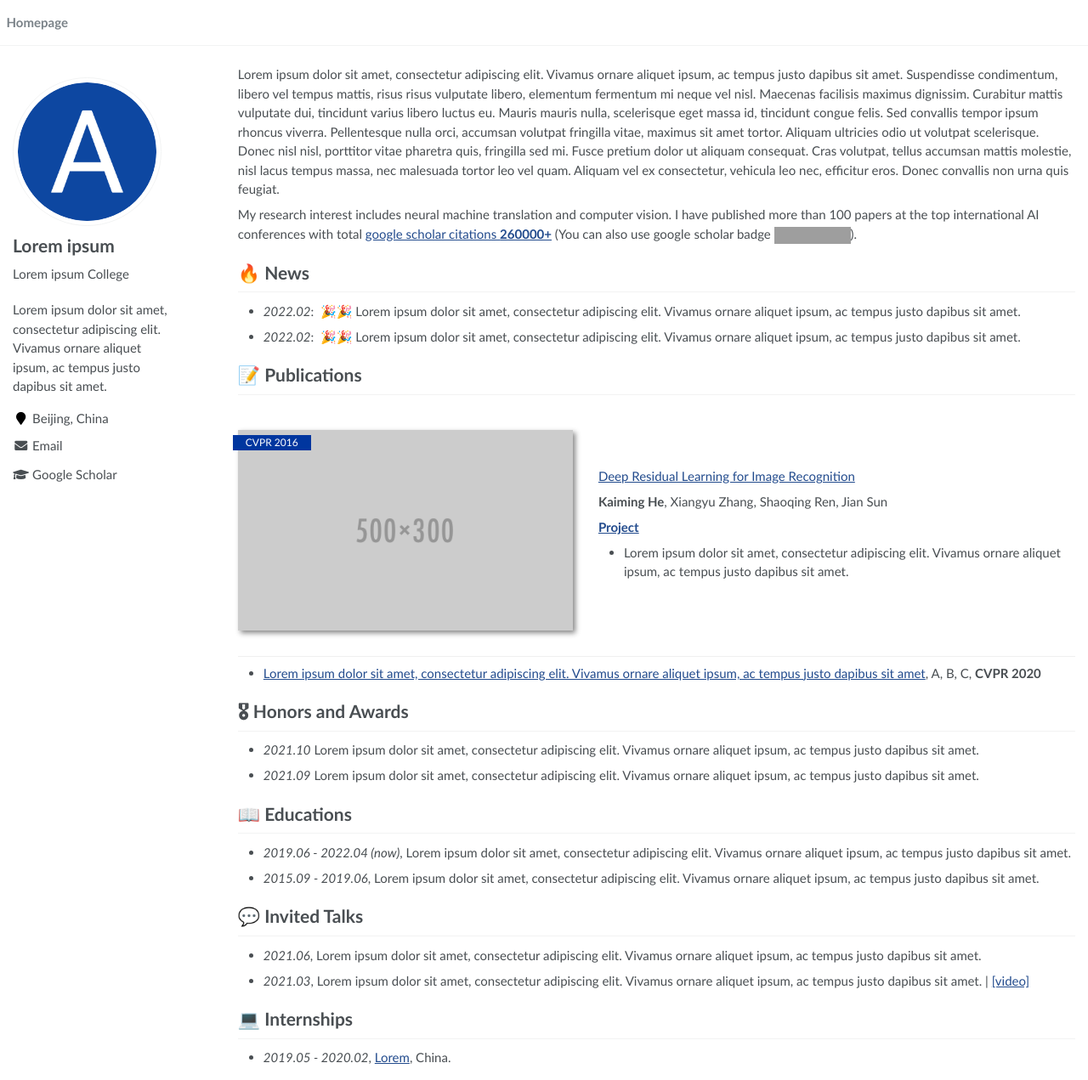
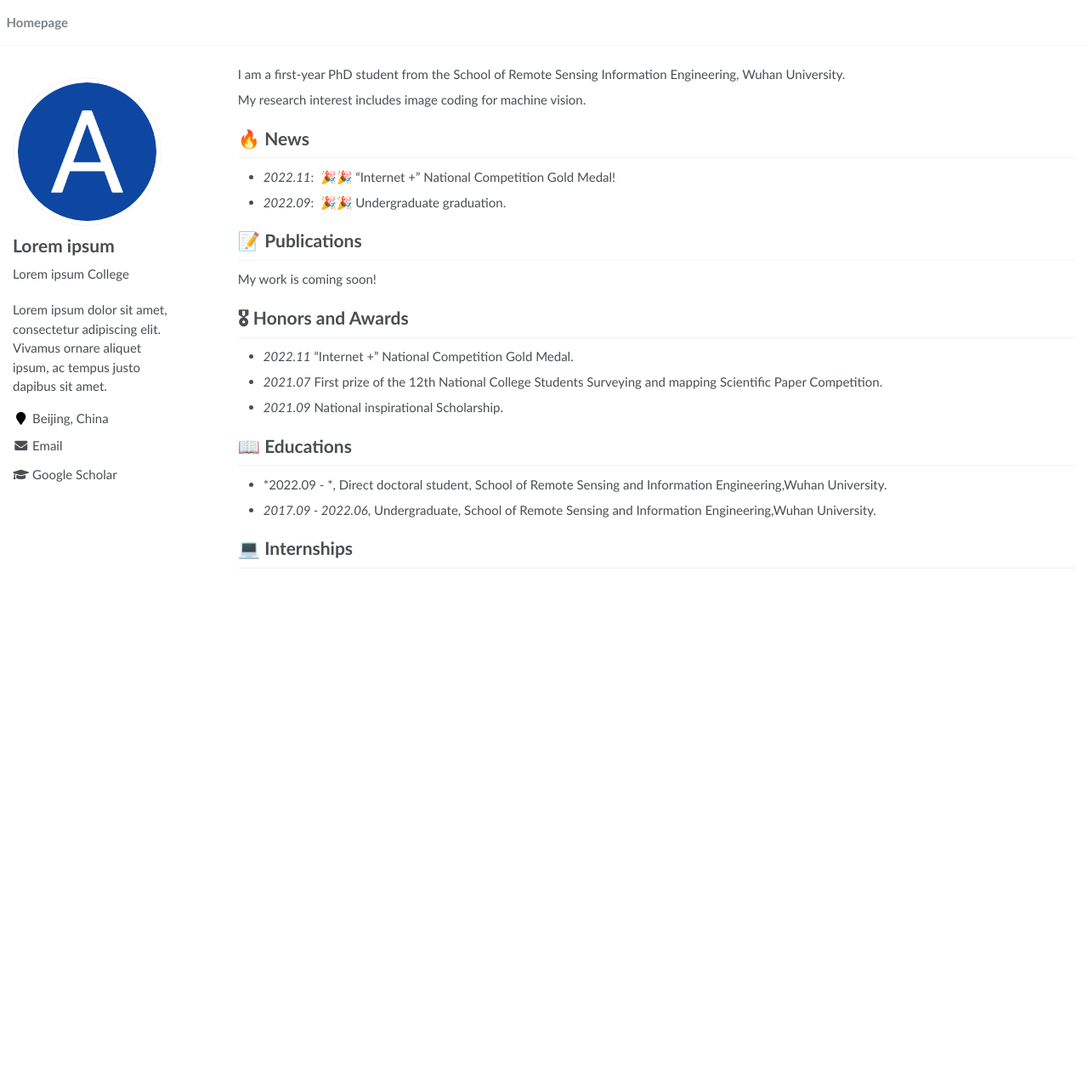
Before and after one commit to RayeRen/acad-homepage.github.io, a Jekyll site: the page built from _pages/about.md, in a window 1280 px wide and 1271 px high. Shown: the whole window at 85% size. Built offline with Jekyll 4.4.1, drawn with Linux system fonts in a browser that asks for light colours; grey boxes are pictures that could not be loaded.

Commit message:
Update about.md

```diff
--- a/_pages/about.md
+++ b/_pages/about.md
@@ -17,42 +17,27 @@ redirect_from:
 
 <span class='anchor' id='about-me'></span>
 
-Lorem ipsum dolor sit amet, consectetur adipiscing elit. Vivamus ornare aliquet ipsum, ac tempus justo dapibus sit amet. Suspendisse condimentum, libero vel tempus mattis, risus risus vulputate libero, elementum fermentum mi neque vel nisl. Maecenas facilisis maximus dignissim. Curabitur mattis vulputate dui, tincidunt varius libero luctus eu. Mauris mauris nulla, scelerisque eget massa id, tincidunt congue felis. Sed convallis tempor ipsum rhoncus viverra. Pellentesque nulla orci, accumsan volutpat fringilla vitae, maximus sit amet tortor. Aliquam ultricies odio ut volutpat scelerisque. Donec nisl nisl, porttitor vitae pharetra quis, fringilla sed mi. Fusce pretium dolor ut aliquam consequat. Cras volutpat, tellus accumsan mattis molestie, nisl lacus tempus massa, nec malesuada tortor leo vel quam. Aliquam vel ex consectetur, vehicula leo nec, efficitur eros. Donec convallis non urna quis feugiat.
+I am a first-year PhD student from the School of Remote Sensing Information Engineering, Wuhan University.
 
-My research interest includes neural machine translation and computer vision. I have published more than 100 papers at the top international AI conferences with total <a href='https://scholar.google.com/citations?user=DhtAFkwAAAAJ'>google scholar citations <strong><span id='total_cit'>260000+</span></strong></a> (You can also use google scholar badge <a href='https://scholar.google.com/citations?user=DhtAFkwAAAAJ'><img src="https://img.shields.io/endpoint?url={{ url | url_encode }}&logo=Google%20Scholar&labelColor=f6f6f6&color=9cf&style=flat&label=citations"></a>).
+My research interest includes image coding for machine vision.
+
 
 
 # 🔥 News
-- *2022.02*: &nbsp;🎉🎉 Lorem ipsum dolor sit amet, consectetur adipiscing elit. Vivamus ornare aliquet ipsum, ac tempus justo dapibus sit amet.
-- *2022.02*: &nbsp;🎉🎉 Lorem ipsum dolor sit amet, consectetur adipiscing elit. Vivamus ornare aliquet ipsum, ac tempus justo dapibus sit amet.
+- *2022.11*: &nbsp;🎉🎉 "Internet +" National Competition Gold Medal!
+- *2022.09*: &nbsp;🎉🎉 Undergraduate graduation.
 
 # 📝 Publications
 
-<div class='paper-box'><div class='paper-box-image'><div><div class="badge">CVPR 2016</div><img src='images/500x300.png' alt="sym" width="100%"></div></div>
-<div class='paper-box-text' markdown="1">
-
-[Deep Residual Learning for Image Recognition](https://openaccess.thecvf.com/content_cvpr_2016/papers/He_Deep_Residual_Learning_CVPR_2016_paper.pdf)
-
-**Kaiming He**, Xiangyu Zhang, Shaoqing Ren, Jian Sun
-
-[**Project**](https://scholar.google.com/citations?view_op=view_citation&hl=zh-CN&user=DhtAFkwAAAAJ&citation_for_view=DhtAFkwAAAAJ:ALROH1vI_8AC) <strong><span class='show_paper_citations' data='DhtAFkwAAAAJ:ALROH1vI_8AC'></span></strong>
-- Lorem ipsum dolor sit amet, consectetur adipiscing elit. Vivamus ornare aliquet ipsum, ac tempus justo dapibus sit amet.
-</div>
-</div>
-
-- [Lorem ipsum dolor sit amet, consectetur adipiscing elit. Vivamus ornare aliquet ipsum, ac tempus justo dapibus sit amet](https://github.com), A, B, C, **CVPR 2020**
+My work is coming soon!
 
 # 🎖 Honors and Awards
-- *2021.10* Lorem ipsum dolor sit amet, consectetur adipiscing elit. Vivamus ornare aliquet ipsum, ac tempus justo dapibus sit amet.
-- *2021.09* Lorem ipsum dolor sit amet, consectetur adipiscing elit. Vivamus ornare aliquet ipsum, ac tempus justo dapibus sit amet.
+- *2022.11* "Internet +" National Competition Gold Medal.
+- *2021.07* First prize of the 12th National College Students Surveying and mapping Scientific Paper Competition.
+- *2021.09* National inspirational Scholarship.
 
 # 📖 Educations
-- *2019.06 - 2022.04 (now)*, Lorem ipsum dolor sit amet, consectetur adipiscing elit. Vivamus ornare aliquet ipsum, ac tempus justo dapibus sit amet.
-- *2015.09 - 2019.06*, Lorem ipsum dolor sit amet, consectetur adipiscing elit. Vivamus ornare aliquet ipsum, ac tempus justo dapibus sit amet.
-
-# 💬 Invited Talks
-- *2021.06*, Lorem ipsum dolor sit amet, consectetur adipiscing elit. Vivamus ornare aliquet ipsum, ac tempus justo dapibus sit amet.
-- *2021.03*, Lorem ipsum dolor sit amet, consectetur adipiscing elit. Vivamus ornare aliquet ipsum, ac tempus justo dapibus sit amet.  \| [\[video\]](https://github.com/)
+- *2022.09 -        *, Direct doctoral student, School of Remote Sensing and Information Engineering,Wuhan University.
+- *2017.09 - 2022.06*, Undergraduate, School of Remote Sensing and Information Engineering,Wuhan University.
 
 # 💻 Internships
-- *2019.05 - 2020.02*, [Lorem](https://github.com/), China.
```
